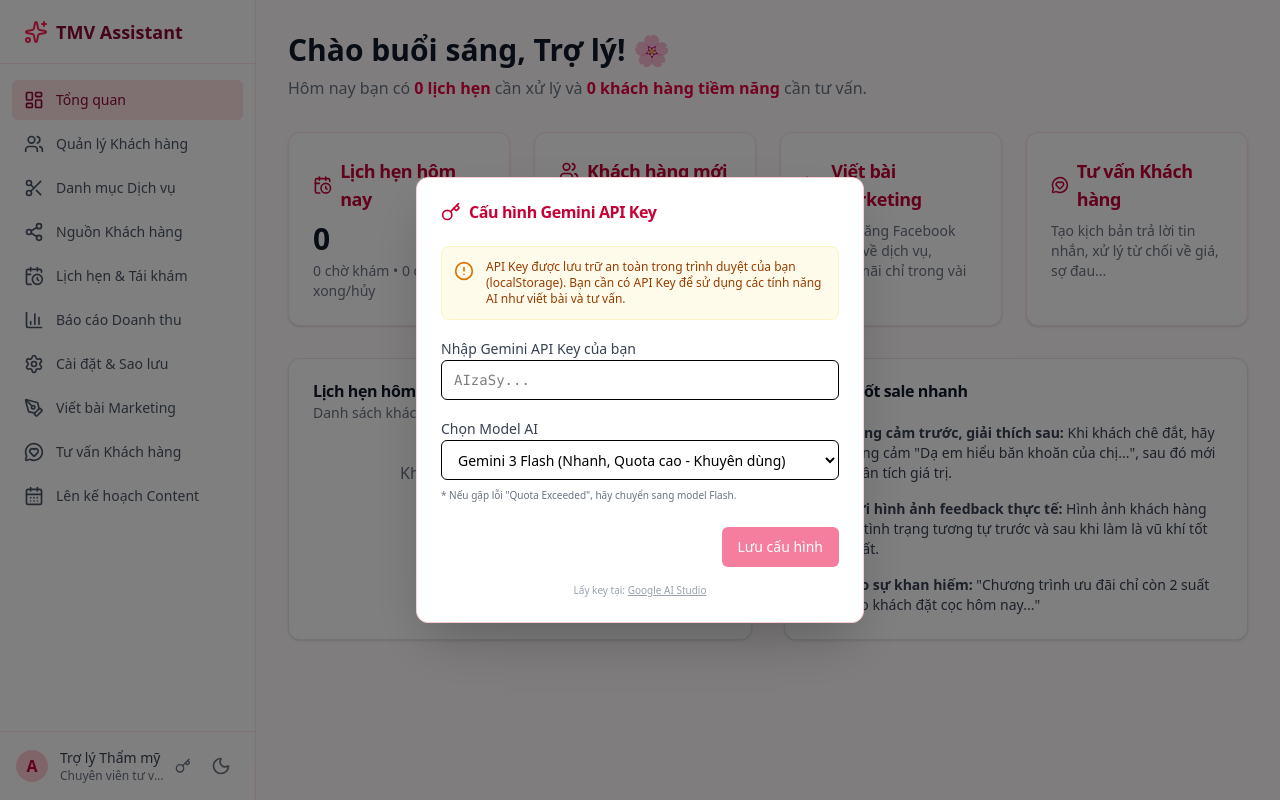
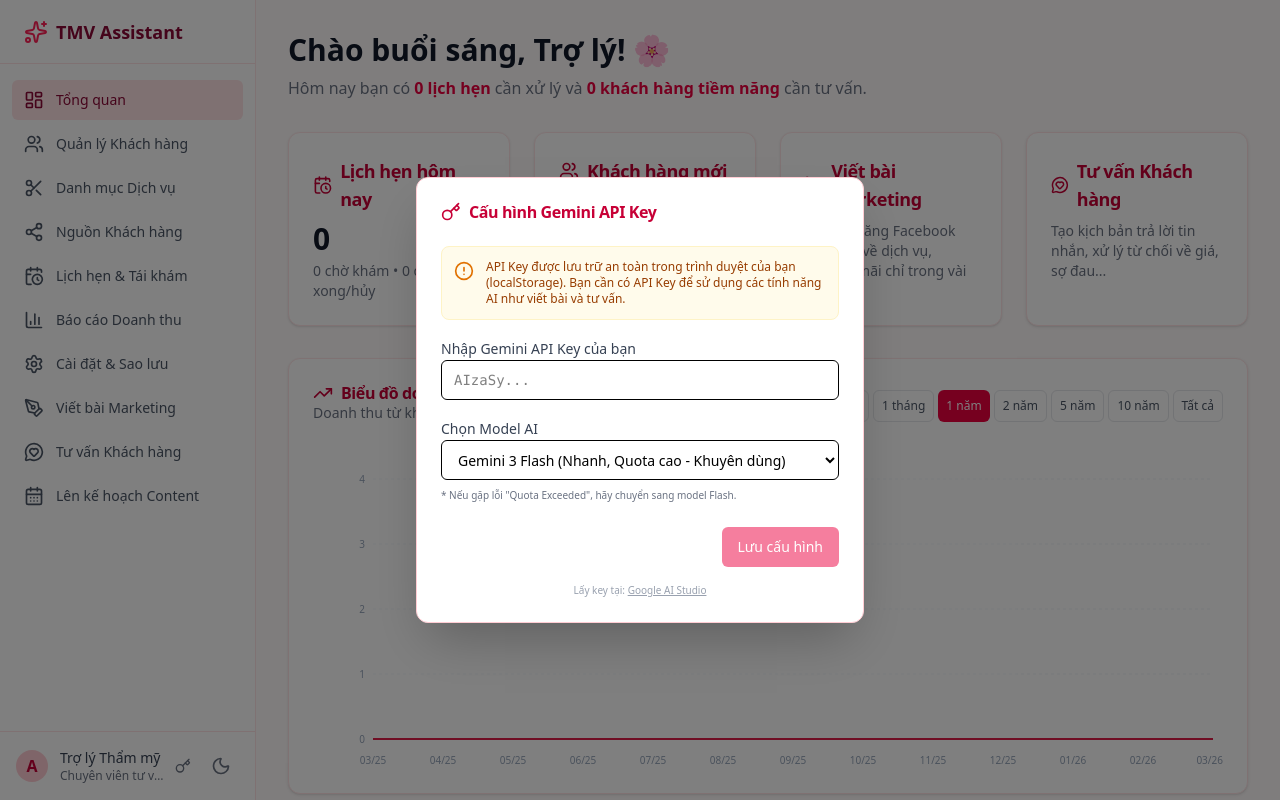
Before and after one commit to Hieu1998/TWV-Assistant, a React (Vite) app: page /#/ in a window 1280 px wide. Built offline with nearby package versions, Linux system fonts and the light colour scheme.

Commit message:
feat: Add charting and improve customer status logic
Integrates Recharts for data visualization on the dashboard and enhances the customer status transition logic to enforce a valid progression from 'Đã chốt' to 'Hậu phẫu'.

```diff
--- a/package.json
+++ b/package.json
@@ -23,6 +23,7 @@
     "react": "^19.0.0",
     "react-dom": "^19.0.0",
     "react-router-dom": "^7.13.2",
+    "recharts": "^3.8.0",
     "tailwind-merge": "^3.5.0",
     "uuid": "^13.0.0",
     "vite": "^6.2.0"
--- a/src/pages/Customers.tsx
+++ b/src/pages/Customers.tsx
@@ -93,6 +93,11 @@
   const handleStatusChange = (id: string, newStatus: Customer['status']) => {
     const customer = customers.find(c => c.id === id);
     if (!customer) return;
+
+    // Only allow moving to 'Hậu phẫu' if current status is 'Đã chốt'
+    if (newStatus === 'Hậu phẫu' && customer.status !== 'Đã chốt') {
+      return;
+    }
 
     const updated = customers.map(c => c.id === id ? { ...c, status: newStatus } : c);
     setCustomers(updated);
@@ -253,7 +258,15 @@
                           value={customer.status}
                           onChange={(e) => handleStatusChange(customer.id, e.target.value as any)}
                         >
-                          {statuses.map(s => <option key={s} value={s}>Chuyển: {s}</option>)}
+                          {statuses.map(s => (
+                            <option
+                              key={s}
+                              value={s}
+                              disabled={s === 'Hậu phẫu' && customer.status !== 'Đã chốt'}
+                            >
+                              Chuyển: {s}
+                            </option>
+                          ))}
                         </select>
                       )}
                       {status === 'Hậu phẫu' && (
@@ -435,7 +448,15 @@
                   value={editingCustomer.status}
                   onChange={e => setEditingCustomer({...editingCustomer, status: e.target.value as any})}
                 >
-                  {statuses.map(s => <option key={s} value={s}>{s}</option>)}
+                  {statuses.map(s => (
+                    <option
+                      key={s}
+                      value={s}
+                      disabled={s === 'Hậu phẫu' && editingCustomer.status !== 'Đã chốt'}
+                    >
+                      {s}
+                    </option>
+                  ))}
                 </select>
               </div>
 
--- a/src/pages/Dashboard.tsx
+++ b/src/pages/Dashboard.tsx
@@ -1,21 +1,108 @@
-import React from 'react';
+import React, { useMemo, useState } from 'react';
 import { Card, CardContent, CardDescription, CardHeader, CardTitle } from '@/src/components/ui/card';
 import { Button } from '@/src/components/ui/button';
-import { PenTool, MessageCircleHeart, CalendarDays, Users, CalendarClock, Clock, CheckCircle } from 'lucide-react';
+import { PenTool, MessageCircleHeart, CalendarDays, Users, CalendarClock, Clock, CheckCircle, TrendingUp } from 'lucide-react';
 import { useNavigate } from 'react-router-dom';
 import { useLocalStorage } from '@/src/lib/useLocalStorage';
 import { Customer, Appointment } from '@/src/types';
-import { format } from 'date-fns';
+import { format, subDays, subMonths, subYears, parseISO, eachDayOfInterval, eachMonthOfInterval, eachYearOfInterval } from 'date-fns';
+import { AreaChart, Area, XAxis, YAxis, CartesianGrid, Tooltip, ResponsiveContainer } from 'recharts';
 
 export default function Dashboard() {
   const navigate = useNavigate();
   const [appointments] = useLocalStorage<Appointment[]>('crm_appointments', []);
   const [customers] = useLocalStorage<Customer[]>('crm_customers', []);
+  const [timeRange, setTimeRange] = useState('1y');
 
   const todayStr = format(new Date(), 'yyyy-MM-dd');
   const todaysAppts = appointments.filter(a => a.date === todayStr).sort((a, b) => a.time.localeCompare(b.time));
   const pendingAppts = todaysAppts.filter(a => a.status === 'Chờ khám');
   const newLeads = customers.filter(c => c.status === 'Tiềm năng');
+
+  const revenueData = useMemo(() => {
+    const now = new Date();
+    let startDate: Date;
+    let interval: 'day' | 'month' | 'year';
+
+    switch (timeRange) {
+      case '1w':
+        startDate = subDays(now, 7);
+        interval = 'day';
+        break;
+      case '1m':
+        startDate = subMonths(now, 1);
+        interval = 'day';
+        break;
+      case '1y':
+        startDate = subYears(now, 1);
+        interval = 'month';
+        break;
+      case '2y':
+        startDate = subYears(now, 2);
+        interval = 'month';
+        break;
+      case '5y':
+        startDate = subYears(now, 5);
+        interval = 'year';
+        break;
+      case '10y':
+        startDate = subYears(now, 10);
+        interval = 'year';
+        break;
+      case 'all':
+        const oldest = customers.reduce((acc, c) => {
+          const d = c.startDate ? parseISO(c.startDate) : new Date(c.createdAt);
+          return d < acc ? d : acc;
+        }, now);
+        startDate = oldest;
+        interval = 'year';
+        break;
+      default:
+        startDate = subYears(now, 1);
+        interval = 'month';
+    }
+
+    let points: Date[] = [];
+    try {
+      if (interval === 'day') {
+        points = eachDayOfInterval({ start: startDate, end: now });
+      } else if (interval === 'month') {
+        points = eachMonthOfInterval({ start: startDate, end: now });
+      } else {
+        points = eachYearOfInterval({ start: startDate, end: now });
+      }
+    } catch (e) {
+      points = [now];
+    }
+
+    return points.map(date => {
+      const label = interval === 'day' ? format(date, 'dd/MM') :
+                    interval === 'month' ? format(date, 'MM/yy') :
+                    format(date, 'yyyy');
+
+      const total = customers.reduce((acc, c) => {
+        if (c.status !== 'Hậu phẫu' || !c.totalCost) return acc;
+        const cDate = c.startDate ? parseISO(c.startDate) : new Date(c.createdAt);
+
+        let match = false;
+        if (interval === 'day') {
+          match = format(cDate, 'yyyy-MM-dd') === format(date, 'yyyy-MM-dd');
+        } else if (interval === 'month') {
+          match = format(cDate, 'yyyy-MM') === format(date, 'yyyy-MM');
+        } else {
+          match = format(cDate, 'yyyy') === format(date, 'yyyy');
+        }
+
+        if (match) {
+          const cost = parseInt(c.totalCost.replace(/\D/g, '')) || 0;
+          return acc + cost;
+        }
+        return acc;
+      }, 0);
+
+      return { name: label, value: total };
+    });
+  }, [customers, timeRange]);
 
   return (
     <div className="space-y-8">
@@ -84,6 +171,87 @@
         </Card>
       </div>
 
+      <Card className="border-rose-100 dark:border-zinc-800">
+        <CardHeader className="flex flex-col sm:flex-row items-start sm:items-center justify-between gap-4">
+          <div>
+            <CardTitle className="flex items-center text-rose-700 dark:text-rose-400">
+              <TrendingUp className="w-5 h-5 mr-2" />
+              Biểu đồ doanh thu
+            </CardTitle>
+            <CardDescription>Doanh thu từ khách hàng đã thực hiện dịch vụ (Hậu phẫu)</CardDescription>
+          </div>
+          <div className="flex flex-wrap gap-1">
+            {[
+              { id: '1w', label: '1 tuần' },
+              { id: '1m', label: '1 tháng' },
+              { id: '1y', label: '1 năm' },
+              { id: '2y', label: '2 năm' },
+              { id: '5y', label: '5 năm' },
+              { id: '10y', label: '10 năm' },
+              { id: 'all', label: 'Tất cả' }
+            ].map(range => (
+              <Button
+                key={range.id}
+                variant={timeRange === range.id ? 'default' : 'outline'}
+                size="sm"
+                onClick={() => setTimeRange(range.id)}
+                className={`text-[10px] sm:text-xs px-2 h-7 sm:h-8 ${timeRange === range.id ? 'bg-rose-600 hover:bg-rose-700 text-white border-transparent' : 'text-gray-600 dark:text-zinc-400 border-gray-200 dark:border-zinc-800'}`}
+              >
+                {range.label}
+              </Button>
+            ))}
+          </div>
+        </CardHeader>
+        <CardContent className="pt-4">
+          <div className="h-[300px] w-full">
+            <ResponsiveContainer width="100%" height="100%">
+              <AreaChart data={revenueData} margin={{ top: 10, right: 10, left: 0, bottom: 0 }}>
+                <defs>
+                  <linearGradient id="colorRevenue" x1="0" y1="0" x2="0" y2="1">
+                    <stop offset="5%" stopColor="#e11d48" stopOpacity={0.3}/>
+                    <stop offset="95%" stopColor="#e11d48" stopOpacity={0}/>
+                  </linearGradient>
+                </defs>
+                <CartesianGrid strokeDasharray="3 3" vertical={false} stroke="#f1f5f9" />
+                <XAxis
+                  dataKey="name"
+                  axisLine={false}
+                  tickLine={false}
+                  tick={{ fontSize: 10, fill: '#94a3b8' }}
+                  dy={10}
+                />
+                <YAxis
+                  axisLine={false}
+                  tickLine={false}
+                  tick={{ fontSize: 10, fill: '#94a3b8' }}
+                  tickFormatter={(value) => value >= 1000000 ? `${(value / 1000000).toFixed(0)}M` : value >= 1000 ? `${(value / 1000).toFixed(0)}K` : value}
+                />
+                <Tooltip
+                  formatter={(value: number) => [new Intl.NumberFormat('vi-VN', { style: 'currency', currency: 'VND' }).format(value), 'Doanh thu']}
+                  contentStyle={{
+                    borderRadius: '12px',
+                    border: 'none',
+                    boxShadow: '0 10px 15px -3px rgba(0, 0, 0, 0.1)',
+                    backgroundColor: 'rgba(255, 255, 255, 0.9)',
+                    backdropFilter: 'blur(4px)',
+                    fontSize: '12px'
+                  }}
+                />
+                <Area
+                  type="monotone"
+                  dataKey="value"
+                  stroke="#e11d48"
+                  fillOpacity={1}
+                  fill="url(#colorRevenue)"
+                  strokeWidth={2}
+                  animationDuration={1500}
+                />
+              </AreaChart>
+            </ResponsiveContainer>
+          </div>
+        </CardContent>
+      </Card>
+
       <div className="grid grid-cols-1 lg:grid-cols-2 gap-8">
         <Card>
           <CardHeader className="flex flex-row items-center justify-between pb-2">
```
Also changed, not shown: 1 other file (tests, documents, lock files or other folders).
